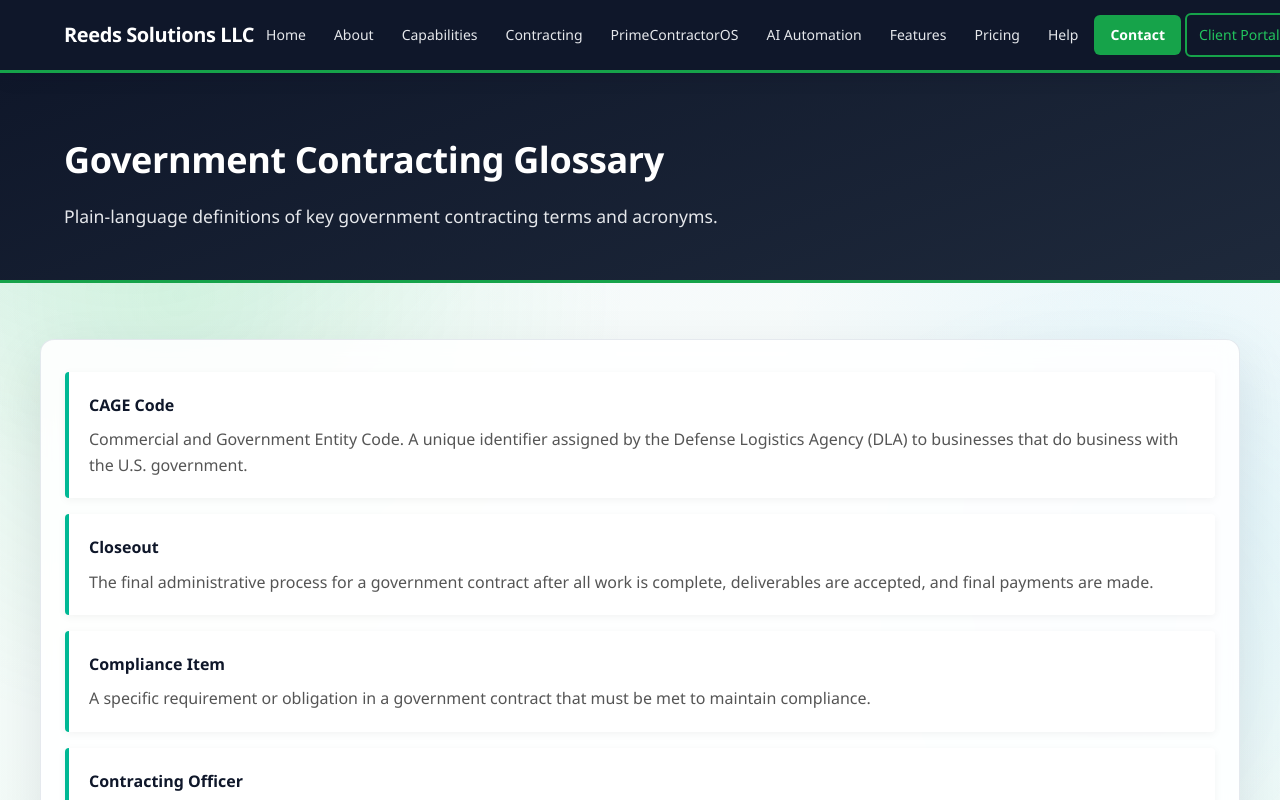
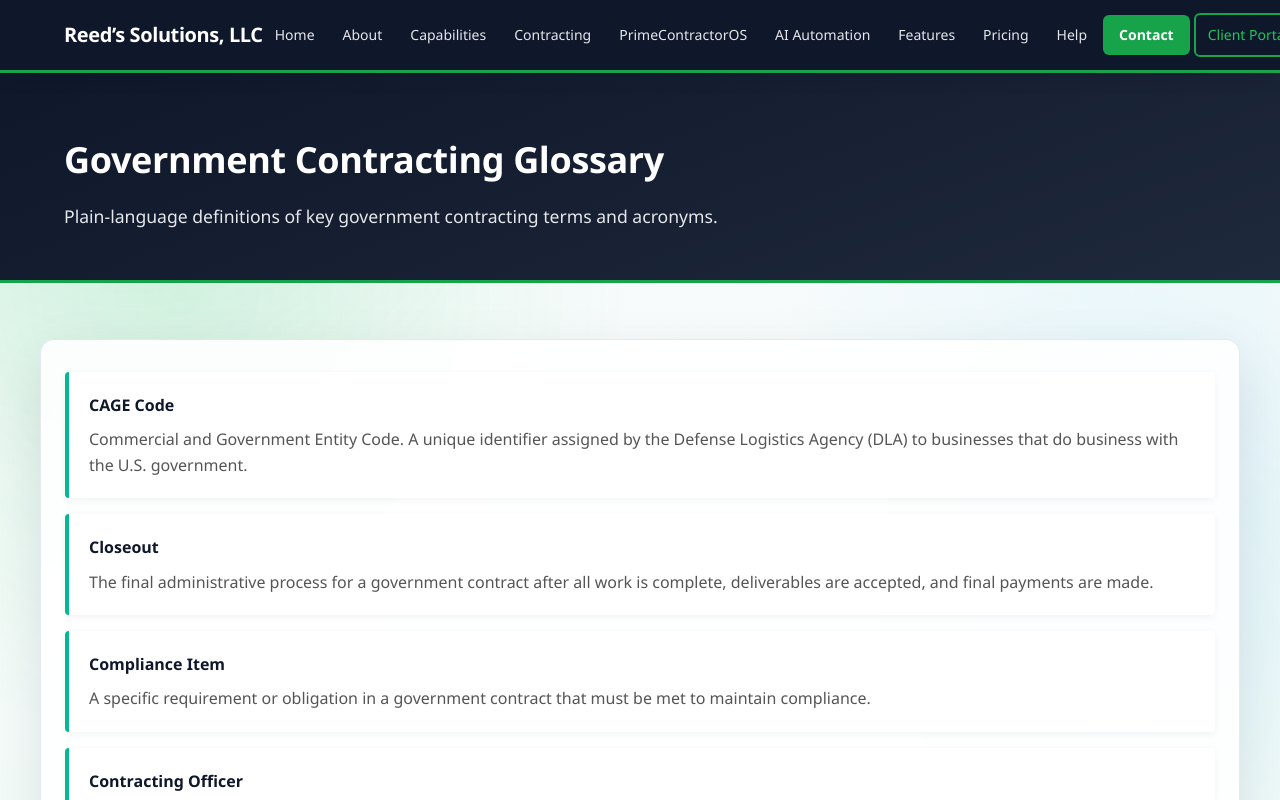
Before and after one commit to domogotu/reedsolutionsllc-website, a plain HTML site: page glossary.html in a window 1280 px wide. Shown: the top 800 px of the page. Drawn offline with Linux system fonts and the light colour scheme.

Commit message:
Standardize business name and contact email

```diff
--- a/glossary.html
+++ b/glossary.html
@@ -4,7 +4,7 @@
  <meta charset="UTF-8">
  <meta name="viewport" content="width=device-width, initial-scale=1.0">
  <meta name="description" content="Government Contracting Glossary">
- <title>Glossary | Reeds Solutions LLC</title>
+ <title>Glossary | Reed’s Solutions, LLC</title>
  <link rel="stylesheet" href="styles.css?v=3">
  <style>
   .glossary-term {
@@ -32,7 +32,7 @@
  <header>
   <nav class="navbar">
    <div class="container">
-    <a href="index.html" class="logo">Reeds Solutions LLC</a>
+    <a href="index.html" class="logo">Reed’s Solutions, LLC</a>
     <button class="menu-toggle" aria-label="Toggle navigation menu" onclick="document.querySelector('.nav-links').classList.toggle('active')">
      <span></span>
      <span></span>
@@ -222,7 +222,7 @@
 
    </div>
    <div class="footer-bottom">
-    <p>&copy; 2026 Reeds Solutions LLC. All rights reserved. &bull; UEI: L5W1JWUUDMW3 &bull; CAGE: 157R9</p>
+    <p>&copy; 2026 Reed’s Solutions, LLC. All rights reserved. &bull; UEI: L5W1JWUUDMW3 &bull; CAGE: 157R9</p>
    </div>
   </div>
  </footer>
```
